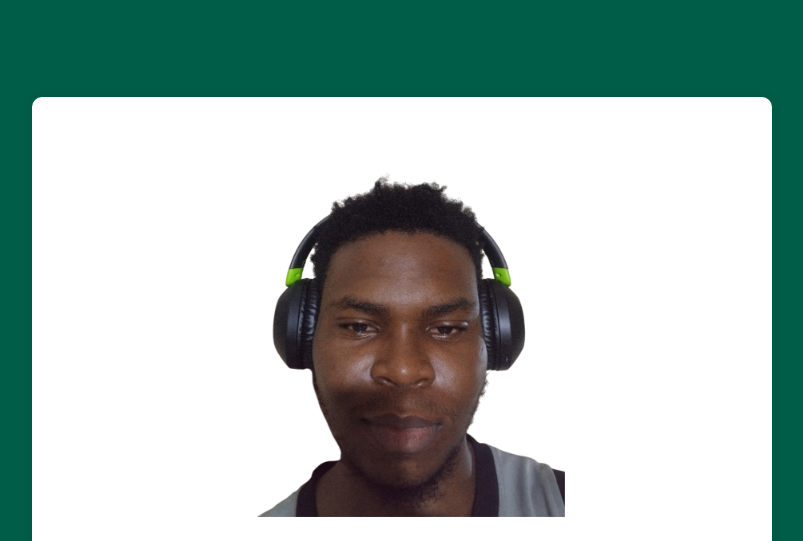
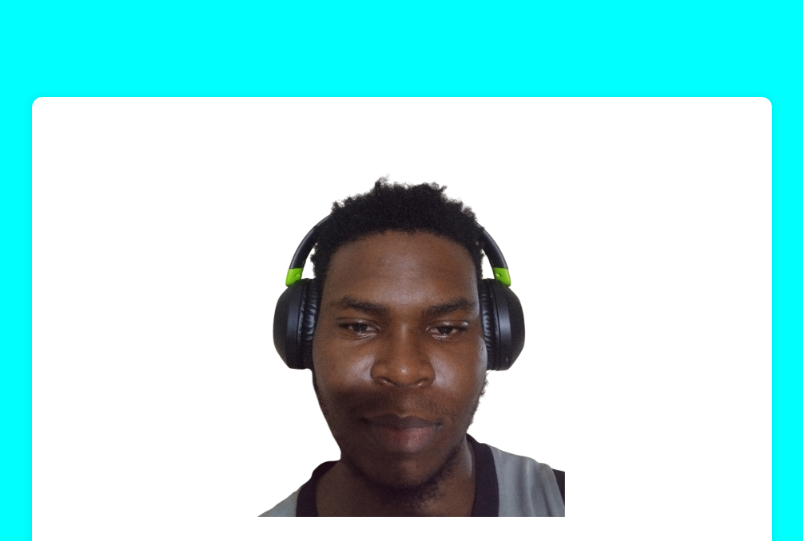
Before and after one commit to Moluno-xiii/hng-task-0, a plain HTML site: page index.html in a window 1280 px wide. Shown: the top 541 px of the page, without its empty margins (238-1041 px from the left). Drawn offline with Linux system fonts and the light colour scheme.

Commit message:
test push

```diff
--- a/style.css
+++ b/style.css
@@ -11,8 +11,10 @@ body {
   flex-direction: column;
   align-items: center;
   justify-content: center;
-  background-color: #005d47;
-  color: #005d47;
+  background-color: cyan;
+  /* background-color: #005d47; */
+  color: cyan;
+  /* color: #005d47; */
 }
 
 .container {
```
